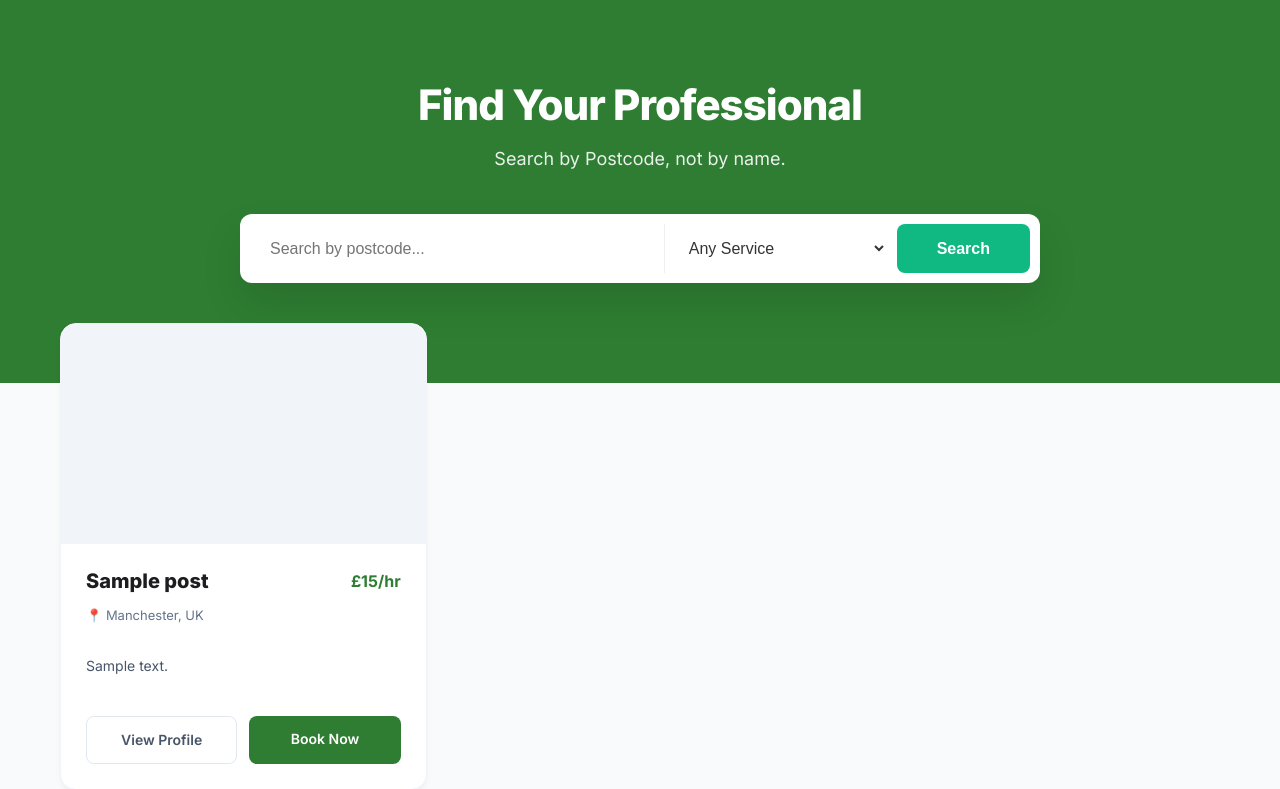
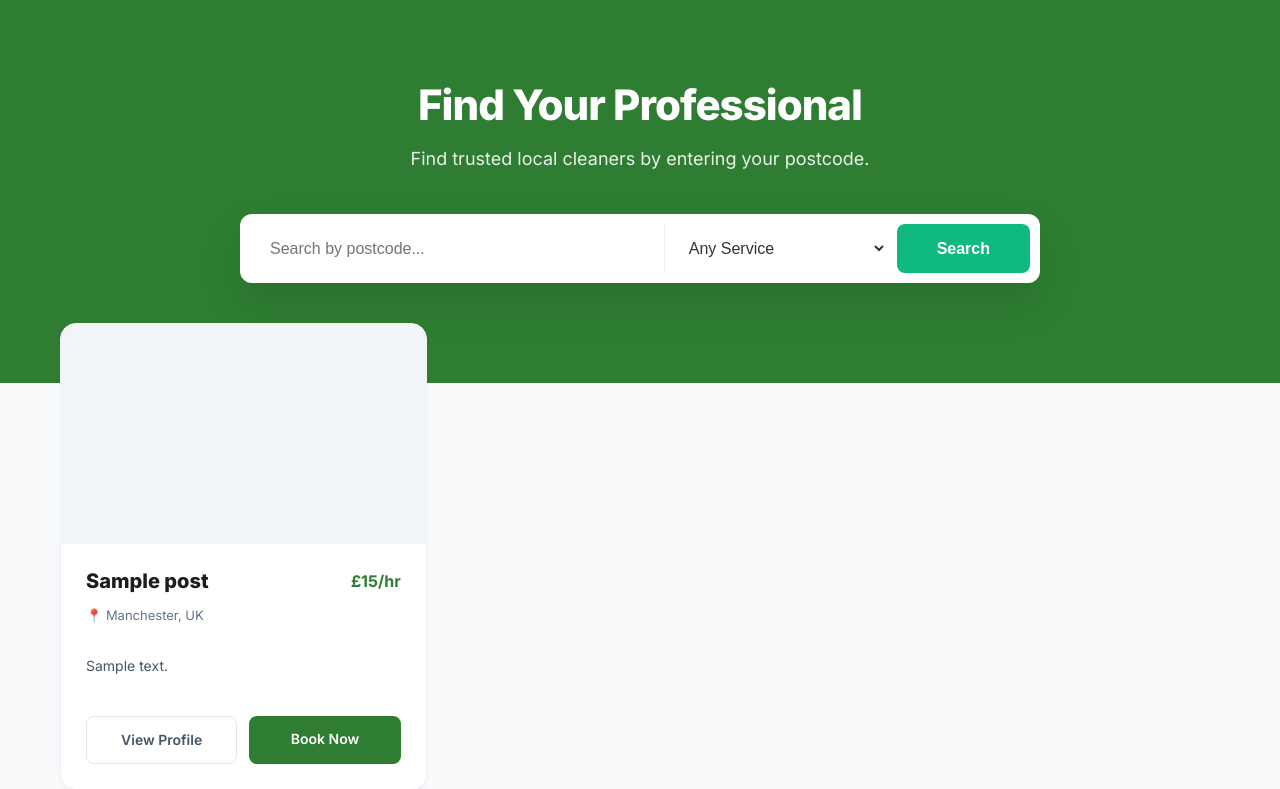
Before and after one commit to Git-Dann/thegreenbroom, a WordPress theme: template remote-sync/thegreenbroom/page-cleaner-listings.php in a window 1280 px wide. Shown: the part 80-869 px from the top of the page. Run offline with PHP 8.4 and a stand-in for WordPress, Linux system fonts and the light colour scheme; the site name, menu and one post (Sample post) are stand-ins, and other content is empty; some libraries are stand-ins or nearby versions.

Commit message:
Refine cleaner listings copy

```diff
--- a/remote-sync/thegreenbroom/page-cleaner-listings.php
+++ b/remote-sync/thegreenbroom/page-cleaner-listings.php
@@ -56,7 +56,7 @@ if ( count($meta_filters) === 1 ) {
 $cleaners = new WP_Query($args);
 
 $listings_title = get_post_meta(get_the_ID(), '_gb_listings_title', true) ?: 'Find Your Professional';
-$listings_sub = get_post_meta(get_the_ID(), '_gb_listings_sub', true) ?: 'Search by Postcode, not by name.';
+$listings_sub = get_post_meta(get_the_ID(), '_gb_listings_sub', true) ?: 'Find trusted local cleaners by entering your postcode.';
 $listings_none = get_post_meta(get_the_ID(), '_gb_listings_none', true) ?: 'No professionals found. Try adjusting your search criteria.';
 ?>
 
--- a/remote-sync/thegreenbroom/template-parts/dashboard/tab-pages.php
+++ b/remote-sync/thegreenbroom/template-parts/dashboard/tab-pages.php
@@ -233,7 +233,7 @@ $gb_structured_core_slugs = ['home', 'how-it-works', 'how-we-do-it', 'what-we-do
     } elseif ($slug === 'cleaner-listings') {
         $gb_page_defaults = [
             '_gb_listings_title' => 'Find Your Professional',
-            '_gb_listings_sub'   => 'Search by Postcode, not by name.',
+            '_gb_listings_sub'   => 'Find trusted local cleaners by entering your postcode.',
             '_gb_listings_none'  => 'No professionals found. Try adjusting your search criteria.',
         ];
     } elseif ($slug === 'join') {
```
